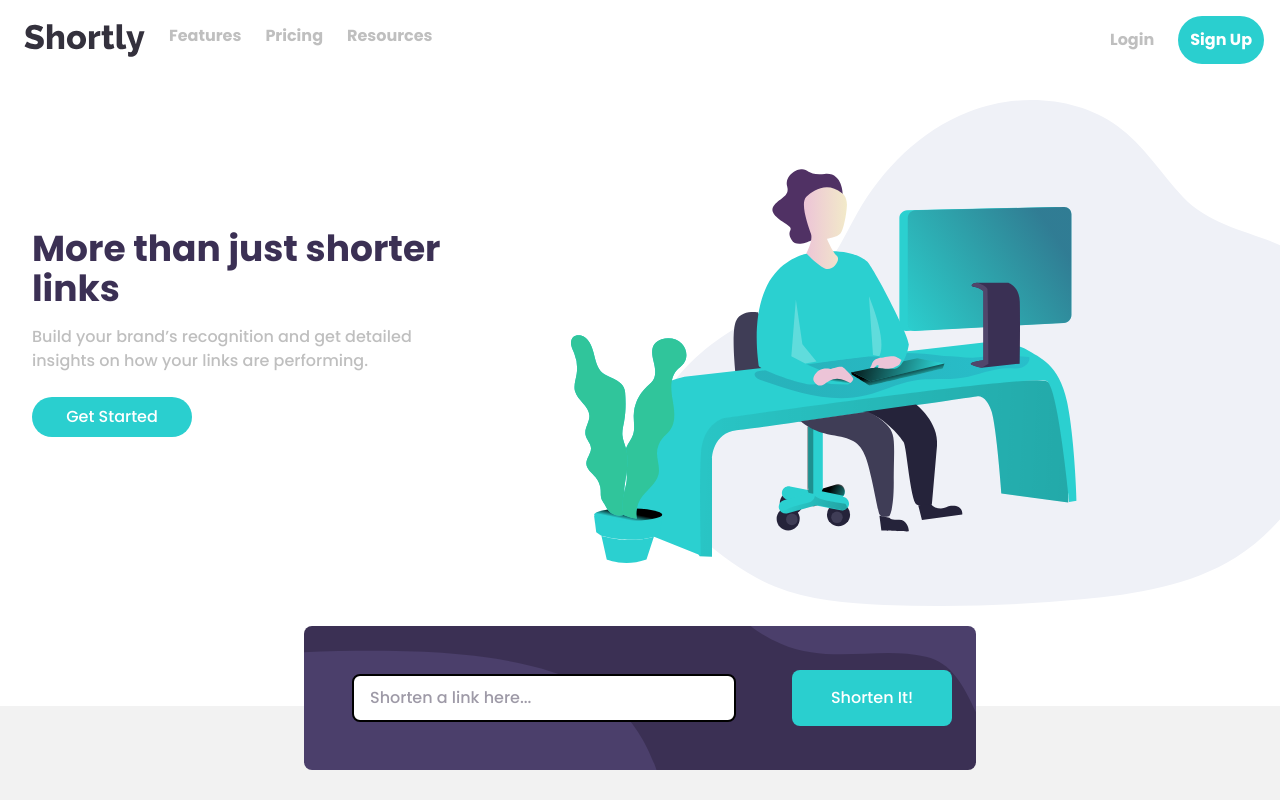
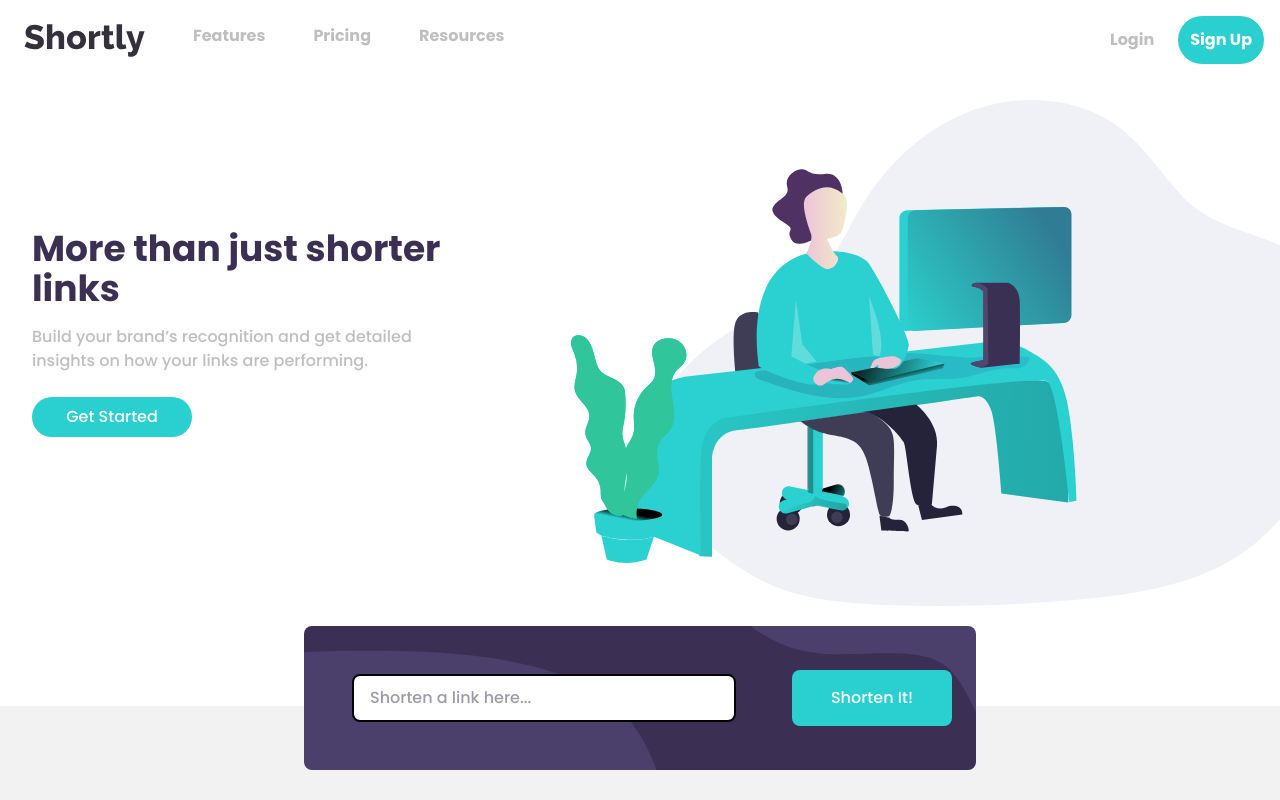
Before and after one commit to botirk38/url-shortening-api-master, a React (Vite) app in the folder url-shortening-api-landing-page/: page / in a window 1280 px wide. Built offline with nearby package versions, Linux system fonts and the light colour scheme.

Commit message:
commit style changes for nav

```diff
--- a/url-shortening-api-landing-page/src/components/Navbar.jsx
+++ b/url-shortening-api-landing-page/src/components/Navbar.jsx
@@ -44,7 +44,7 @@ function Navbar() {
 
        {/* Desktop Menu */}
        <nav className="hidden sm:flex sm:space-x-20 sm:items-start sm:justify-between sm:text-neutral-gray sm:w-full ">
-        <ul className="flex space-x-6 p-6">
+        <ul className="flex space-x-6 p-6 lg:gap-6">
           <a className="hover:cursor-pointer"><img src={logo} alt="Shortly Logo" className="object-contain "/></a>
 
           <li className="text-black font-bold"><a className="hover:text-neutral-very-dark-violet hover:cursor-pointer">Features</a></li>
```
